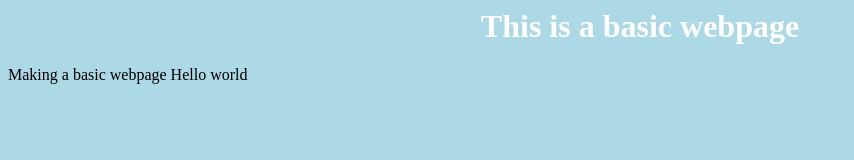
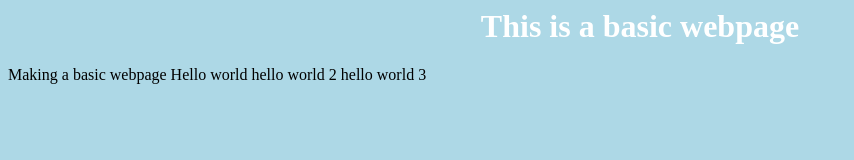
Before and after one commit to Deb-sudo/furry-tribble, a plain HTML site: page index.html in a window 1280 px wide. Shown: the whole page, without its empty margins (0-854 px from the left). Drawn offline with Linux system fonts and the light colour scheme.

Commit message:
Added paragraphs 2nd and 3rd

```diff
--- a/index.html
+++ b/index.html
@@ -28,4 +28,10 @@ p {
   <p1>
     Hello world
   </p1>
+  <p2>
+  hello world 2
+  </p2>
+  <p3>
+  hello world 3
+  </p3>
 </html>
```
